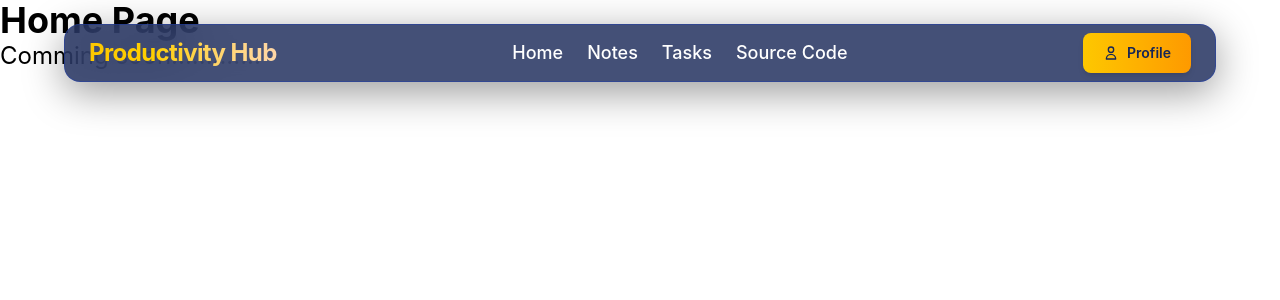
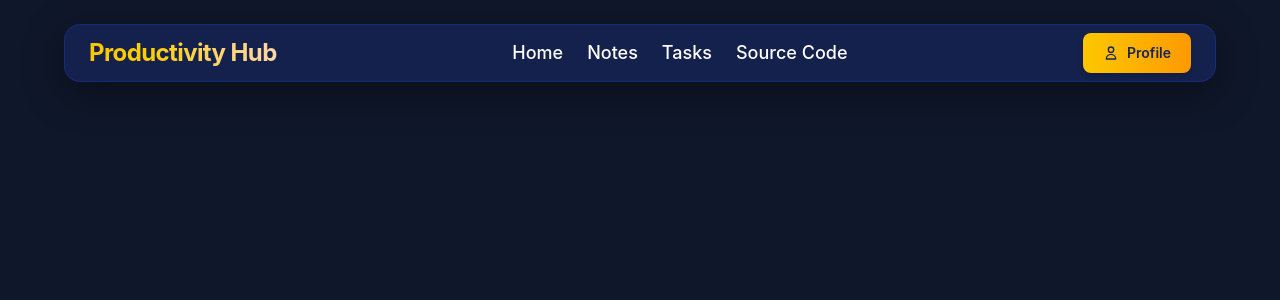
Before and after one commit to snigdhamistry/my-productivity-hub, a React (Vite) app: page / in a window 1280 px wide. Shown: the top 300 px of the page. Built offline with nearby package versions, Linux system fonts and the light colour scheme.

Commit message:
small change Home.jsx to add some styling to the home page.

```diff
--- a/src/pages/Home.jsx
+++ b/src/pages/Home.jsx
@@ -2,9 +2,8 @@ import React from 'react'
 
 const Home = () => {
        return (
-              <div>
-                     <h1 className='text-4xl font-bold text-black'>Home Page</h1>
-                     <h1 className='text-2xl text-black'>Comming soon.............</h1>
+              <div className="h-screen bg-[#0f172a] text-white overflow-auto">
+
               </div>
        )
 }
```
